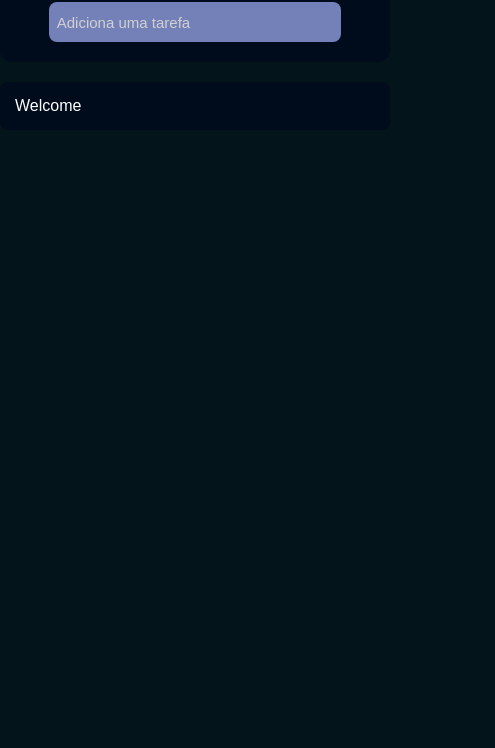
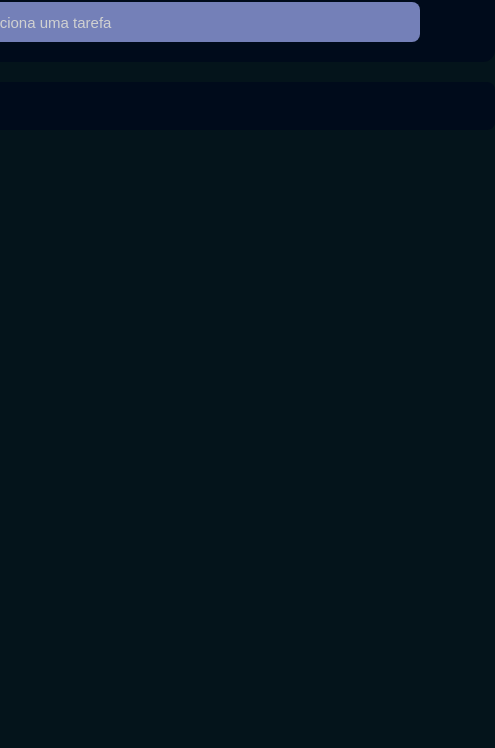
Before and after one commit to aristidesquetajr/gerenciador-tarefas, a plain HTML site: page index.html in a window 390 px wide. Shown: the part 96-844 px from the top of the page, 495 px wide, since content can reach past the window. Drawn offline with Linux system fonts and the light colour scheme; some icons are missing.

Commit message:
deleted: medias.scss

```diff
--- a/assets/styles/sass/medias.scss
+++ /dev/null
@@ -1,5 +0,0 @@
-@media screen and (max-width: 720px) {
-    div.container {
-        max-width: 100%;
-    }
-}
--- a/index.html
+++ b/index.html
@@ -6,7 +6,6 @@
    <meta http-equiv="X-UA-Compatible" content="IE=edge">
    <meta name="viewport" content="width=device-width, initial-scale=1.0">
    <title>Gerencidor de tarefas</title>
-   <link rel="stylesheet" href="./assets/styles/css/medias.css">
    <link rel="stylesheet" href="./assets/styles/css/estilo.css">
    <script src="./assets/scripts/fontawesome.min.js"></script>
    <script async src="./assets/scripts/app.js"></script>
```
Also changed, not shown: assets/styles/css/medias.css (deleted), 1 other file.
